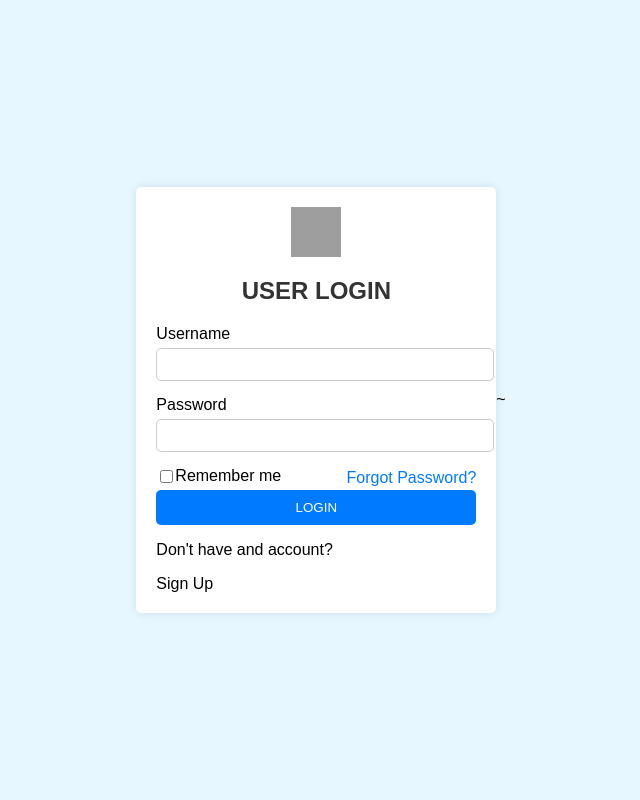
After one commit to ikelsylvester/ElectionApp, a Node server app: page /login2 in a window 1280 px wide. The commit adds this page. Shown: the whole page, without its empty margins (319-959 px from the left). Run offline with Node 20, Linux system fonts and the light colour scheme; some libraries are stand-ins or nearby versions; grey boxes are pictures that could not be loaded.

Commit message:
I added new code

```diff
--- /dev/null
+++ b/Public/css/login2.css
@@ -0,0 +1,81 @@
+body {
+    font-family: Arial, sans-serif;
+    background-color: #e6f7ff;
+    display: flex;
+    justify-content: center;
+    align-items: center;
+    height: 100vh;
+    margin: 0;
+  }
+  .login-container {
+    background-color: white;
+    padding: 20px;
+    width: 25%;
+    border-radius: 5px;
+    box-shadow: 0 0 10px rgba(0, 0, 0, 0.1);
+  }
+  .icon {
+    display: block;
+    margin: auto;
+    width: 50px;
+    height: 50px;
+    background-image: url('path-to-your-user-icon.png');
+    background-size: cover;
+  }
+  h2 {
+    text-align: center;
+    color: #333;
+  }
+  .form-group {
+    margin-bottom: 15px;
+  }
+  label {
+    display: block;
+    margin-bottom: 5px;
+  }
+  input[type="text"],
+  input[type="password"] {
+    width: 100%;
+    padding: 8px;
+
+    border: 1px solid #ccc;
+    border-radius: 5px;
+  }
+  .sign a{
+    text-decoration: none;
+    color: black;
+    font-style: 4REM;
+
+
+  }
+  .login-btn {
+    width: 100%;
+    padding: 10px;
+    background-color: #007bff;
+    color: white;
+    border: none;
+    border-radius: 5px;
+    cursor: pointer;
+  }
+  .login-btn:hover {
+    background-color: #0056b3;
+  }
+  .checkbox-group {
+    display: flex;
+    align-items: center;
+    justify-content: space-between;
+  }
+  .checkbox-group input {
+    margin-right: 5px;
+  }
+  .forgot-password {
+    color: #007bff;
+    text-decoration: none;
+  }
+ .form label[for="remember-me"]{
+    margin-top:-1.2rem;
+    margin-left: 19px;
+ }
+  a:hover{
+    text-decoration: underline;
+ }
--- /dev/null
+++ b/Views/login2.ejs
@@ -0,0 +1,46 @@
+
+<!DOCTYPE html>
+<html lang="en">
+<head>
+    <meta charset="UTF-8">
+    <meta name="viewport" content="width=device-width, initial-scale=1.0">
+    <title>LogIn Page</title>
+    <link rel="stylesheet" href="https://cdnjs.cloudflare.com/ajax/libs/font-awesome/4.7.0/css/font-awesome.min.css">
+    <link rel="stylesheet" href="/css/login2.css">
+</head>
+<body>
+
+<div class="login-container">
+    <div class="icon"></div>
+    <h2>USER LOGIN</h2>
+    <form action="/login2"  method="post" id="login_form">
+      <div class="form-group">
+        <label for="username">Username</label>
+        <input type="text" id="user_name" name="username" required>
+      </div>
+      <form id="">
+      <div class="form-group">
+        <label style="border: none;" for="password">Password</label>
+        <input type="password" id="password" name="password" required>
+      </div>
+      <div  class="checkbox-group">
+        <div class="form">
+
+          <input type="checkbox" id="remember-me" name="remember-me">
+          <label for="remember-me">Remember me</label>
+        </div class="a-div">
+        <a href="reset_password.html" class="forgot-password">Forgot Password?</a>
+      </div>
+      <button type="submit" class="login-btn">LOGIN</button>
+      <div class="sign">
+       <p>Don't have and account?</p> <a href="/Views/party_registration.ejs">Sign Up</a>
+      </div>
+
+    </form>
+  </div>
+
+
+  </body>
+  </html>
+</body>
+</html>~
--- a/Views/signUp.ejs
+++ b/Views/signUp.ejs
@@ -26,7 +26,7 @@
     </div>
         <button type="submit">Register</button>
         <p>Already have and account? <a href="../html/LogIn.html">Login</a></p>
-        <script src="../Javascript/Signup.js"></script>
+
   </form>
 </div>
 
--- a/server.js
+++ b/server.js
@@ -1,78 +1,157 @@
 const express = require("express");
-const path = require ("path")
-const bodyparser =require("body-parser")
-const app = express();
-const port= 3000;
+const path = require("path");
+const bodyParser = require("body-parser");
+const sqlite3 = require('sqlite3').verbose();
 
 
 
-app.set("view engine", "ejs")
-app.use(express.static((path.join(__dirname, "Public"))))
-app.use(bodyparser.urlencoded({extended:true}))
-app.use(bodyparser.json())
-let users= []
-
-const sqlite3 = require('sqlite3').verbose()
-const db = new sqlite3.Database('./election.db')
-
-db.serialize(() => {
-   db.run('CREATE TABLE IF NOT EXISTS auth( id INT AUTO_INCREMENT PRIMARY KEY, username VARCHAR(50) NOT NULL, password VARCHAR(50) NOT NULL, user_id INT)');
-
-   db.run('CREATE TABLE IF NOT EXISTS roles( id INT AUTO_INCREMENT PRIMARY KEY, role VARCHAR(50) NOT NULL)');
-
-   db.run('CREATE TABLE IF NOT EXISTS users( id INT AUTO_INCREMENT PRIMARY KEY, first_name VARCHAR(50) NOT NULL,   middle_name VARCHAR(50) NULL,last_name VARCHAR(50) NOT NULL, DOB DATE NOT NULL)');
-
-   db.run('CREATE TABLE IF NOT EXISTS parties( id INT AUTO_INCREMENT PRIMARY KEY, party VARCHAR(50) NOT NULL,logo blob)');
-
-   db.run('CREATE TABLE IF NOT EXISTS positions( id INT AUTO_INCREMENT PRIMARY KEY, position VARCHAR(50) NOT NULL,logo blob)');
-
-   db.run('CREATE TABLE IF NOT EXISTS candidates( id INT AUTO_INCREMENT PRIMARY KEY, first_name VARCHAR(50) NOT NULL,   middle_name VARCHAR(50) NULL,last_name VARCHAR(50) NOT NULL, position_id INT NOT NULL,party_id INT NOT NULL, photo blob )');
-
-   db.run('CREATE TABLE IF NOT EXISTS votes( id INT AUTO_INCREMENT PRIMARY KEY, candidate_id INT NOT NULL, vote INT NOT NULL )');
-
-  db.each('SELECT * FROM auth', (err, row) => {
-    console.log(row)
-  })
-})
-
-db.close()
-
-app.get("/dashboard", (req,res)=>{
-    res.render("dashboard.ejs")
-})
-app.get("/login", (req,res)=>{
-    res.render("login.ejs")
-})
-app.post("/login", (req,res)=>{
-
-    const {username, password}=req.body
+const app = express();
+const port = 3000;
 
 
-    const user= users.find(user=>user.username===username && user.password=== password);
-    if(user){
-        res.redirect("/dashboard")
-    }else{
-        res.redirect("Invalid name or password")
+
+app.set("view engine", "ejs");
+app.use(express.static(path.join(__dirname, "Public")));
+app.use(bodyParser.urlencoded({ extended: true }));
+app.use(bodyParser.json());
+
+// SQLite database initialization
+const db = new sqlite3.Database('./election.db');
+
+// Database schema creation
+db.serialize(() => {
+    db.run('CREATE TABLE IF NOT EXISTS auth( id INTEGER PRIMARY KEY, username VARCHAR(50) NOT NULL, password VARCHAR(50) NOT NULL, user_id INTEGER)');
+    db.run('CREATE TABLE IF NOT EXISTS roles( id INTEGER PRIMARY KEY, role VARCHAR(50) NOT NULL)');
+    db.run('CREATE TABLE IF NOT EXISTS users( id INTEGER PRIMARY KEY, first_name VARCHAR(50) NOT NULL, middle_name VARCHAR(50) NULL, last_name VARCHAR(50) NOT NULL, DOB DATE NOT NULL)');
+    db.run('CREATE TABLE IF NOT EXISTS parties( id INTEGER PRIMARY KEY, party VARCHAR(50) NOT NULL, logo BLOB)');
+    db.run('CREATE TABLE IF NOT EXISTS positions( id INTEGER PRIMARY KEY, position VARCHAR(50) NOT NULL, logo BLOB)');
+    db.run('CREATE TABLE IF NOT EXISTS candidates( id INTEGER PRIMARY KEY, first_name VARCHAR(50) NOT NULL, middle_name VARCHAR(50) NULL, last_name VARCHAR(50) NOT NULL, position_id INTEGER NOT NULL, party_id INTEGER NOT NULL, photo BLOB)');
+    db.run('CREATE TABLE IF NOT EXISTS votes( id INTEGER PRIMARY KEY, candidate_id INTEGER NOT NULL, vote INTEGER NOT NULL)');
+});
+
+// Example users array (for testing purposes)
+let users = [];
+
+// Route to render dashboard
+app.get("/dashboard", (req, res) => {
+    res.render("dashboard.ejs");
+});
+
+// Route to render login form
+app.get("/login", (req, res) => {
+    res.render("login.ejs");
+});
+
+// Route to handle login form submission
+app.post("/login", (req, res) => {
+    const { username, password } = req.body;
+    // Example: Check credentials against a database or users array
+    const user = users.find(user => user.username === username && user.password === password);
+    if (user) {
+        res.redirect("/dashboard");
+    } else {
+        res.send("Invalid username or password");
     }
 });
 
+// Route to render signup form
+app.get("/signUp", (req, res) => {
+    res.render("signUp.ejs");
+});
 
-app.get("/signUp", (req,res)=>{
-    res.render("signUp.ejs")
+// Route to handle signup form submission
+app.post("/signUp", (req, res) => {
+    const userData = {
+        username: req.body.username,
+        password: req.body.password,
+        email: req.body.email
+    };
+    // Store user data (example: push to users array)
+    users.push(userData);
+    console.log(`User SignUp:`, userData);
+    res.redirect("/login");
+});
+
+// Route to render candidates registration form
+app.get("/candidates_registration", (req,res)=>{
+    res.render("candidates_registration.ejs")
 })
-app.post("/signUp",(req,res)=>{
-    const userData={
-        username:req.body.username,
-        password:req.body.password,
-        email:req.body.email,
-    };
-    //Store user data
-    users.push(userData);
-    console.log(`User SignUp:`, userData)
-     res.redirect("/login")
-})
+// Handle POST request to /party_registration
+app.post("/candidates_registration", (req, res)=>{
+    const {id,firstName,middleName,lastName,position,partyID,photo}= req.body;
+    db.run("INSERT INTO candidates(id, first_name, middle_name, last_name,postion_id,photo) VALUES(?,?,?,?,?,?,?)"
+       [id, firstName, middleName, lastName, position, partyID, photo],
+    function(err){
+
+        if(err){
+          return console.err(err.message);
+        }
+         res.send('Candidate registered successfully');
+     });
+});
+
+// Route to render voters registration form
+app.get("/voters", (req, res)=>{
+    res.render("voters.ejs")
+});
+app.post("/voters", (req,res)=>{
+    const {username, password}= req.body;
+    db.run("INSERT INTO auth(username, password) VALUES (?,?),"
+     [username, password],
+    function(err){
+        if(err){
+            return console.err(err.message);
+        }
+        console.log(`A row has been insert with ${this.lastID}`);
+
+        res.redirect("/login2")
+    });
+});
+// Route to render login form
+app.get("/login2", (req, res)=>{
+    res.render("login2.ejs")
+});
+
+app.post("/voters", (req,res)=>{
+    const {id, firstName, middleName,lastName,dob}=req.body;
+    db.run("INSERT INTO users(id,first_name, middle_name,last_name,DOB) VALUES (?,?),"
+     [id, firstName, middleName,lastName,dob],
+    function(err){
+        if(err){
+            return console.err(err.message);
+        }
+        console.log(`A row has been insert with ${this.lastID}`);
 
 
-app.listen(port,()=>{
-    console.log(`App is listening to port ${port}`)
-})
+    }
+    );
+});
+
+// Route to render party registration form
+app.get("/party_registration", (req, res)=>{
+    res.render("Party_registration.ejs")
+});
+// Handle POST request to /party_registration
+app.post("/party_registration", (req, res) => {
+    const { partyName, partyLogo } = req.body;
+
+
+    db.run(
+        'INSERT INTO parties (party, logo) VALUES (?, ?)',
+        [partyName, partyLogo],
+        function(err) {
+            if (err) {
+                return console.error(err.message);
+            }
+            console.log(`A row has been inserted with rowid ${this.lastID}`);
+            // Respond with a success message or redirect as needed
+            res.send('Party registered successfully');
+        }
+    );
+});
+
+
+// Start server
+app.listen(port, () => {
+    console.log(`App is listening to port ${port}`);
+});
```
Also changed, not shown: Public/css/candidates_registration.css (added, +63 -0 lines), Public/css/party_registration.css (added, +63 -0 lines), Public/css/voters.css (added, +55 -0 lines), Views/candidates_registration.ejs (added, +63 -0 lines), Views/party_registration.ejs (added, +25 -0 lines), Views/role.ejs (added, +11 -0 lines), Views/voters.ejs (added, +61 -0 lines), election.db.
